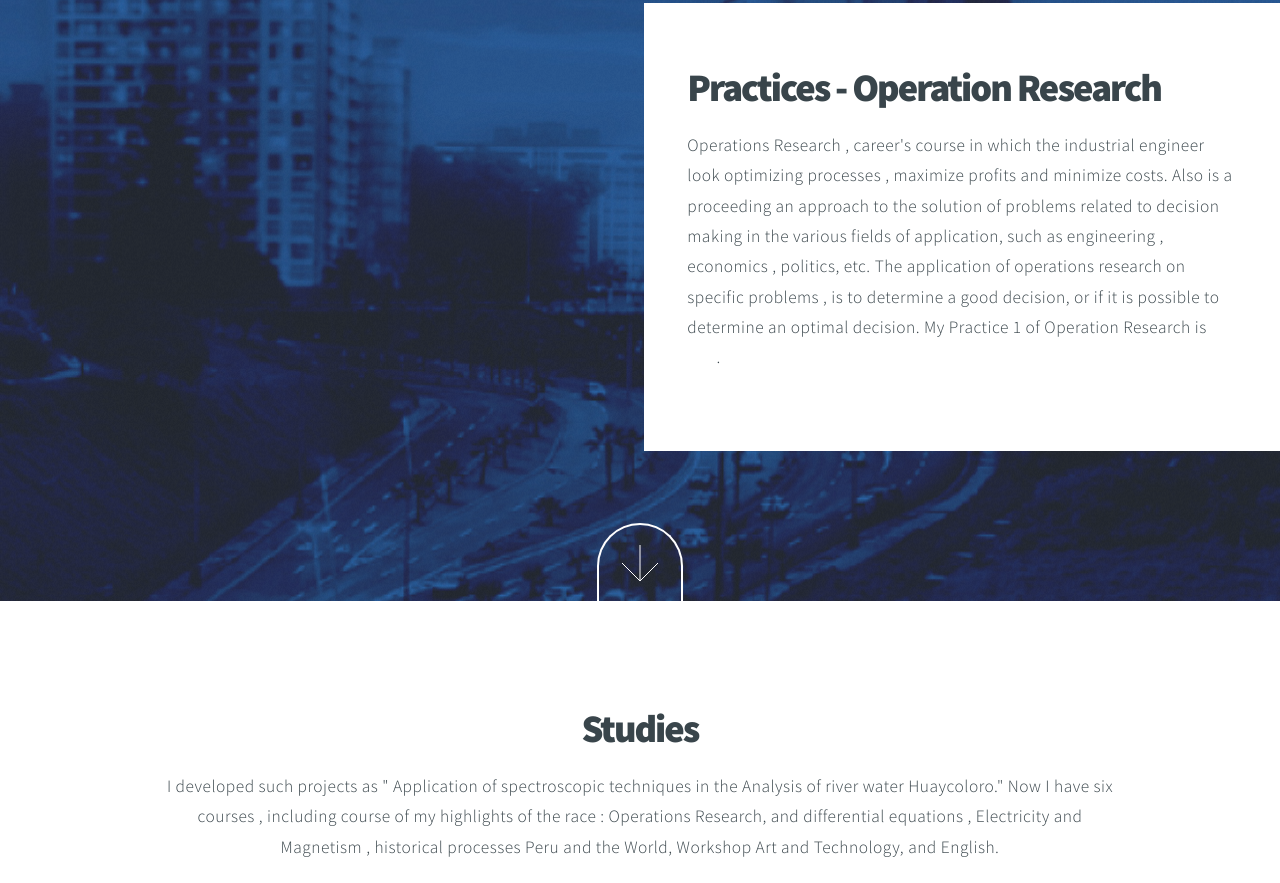
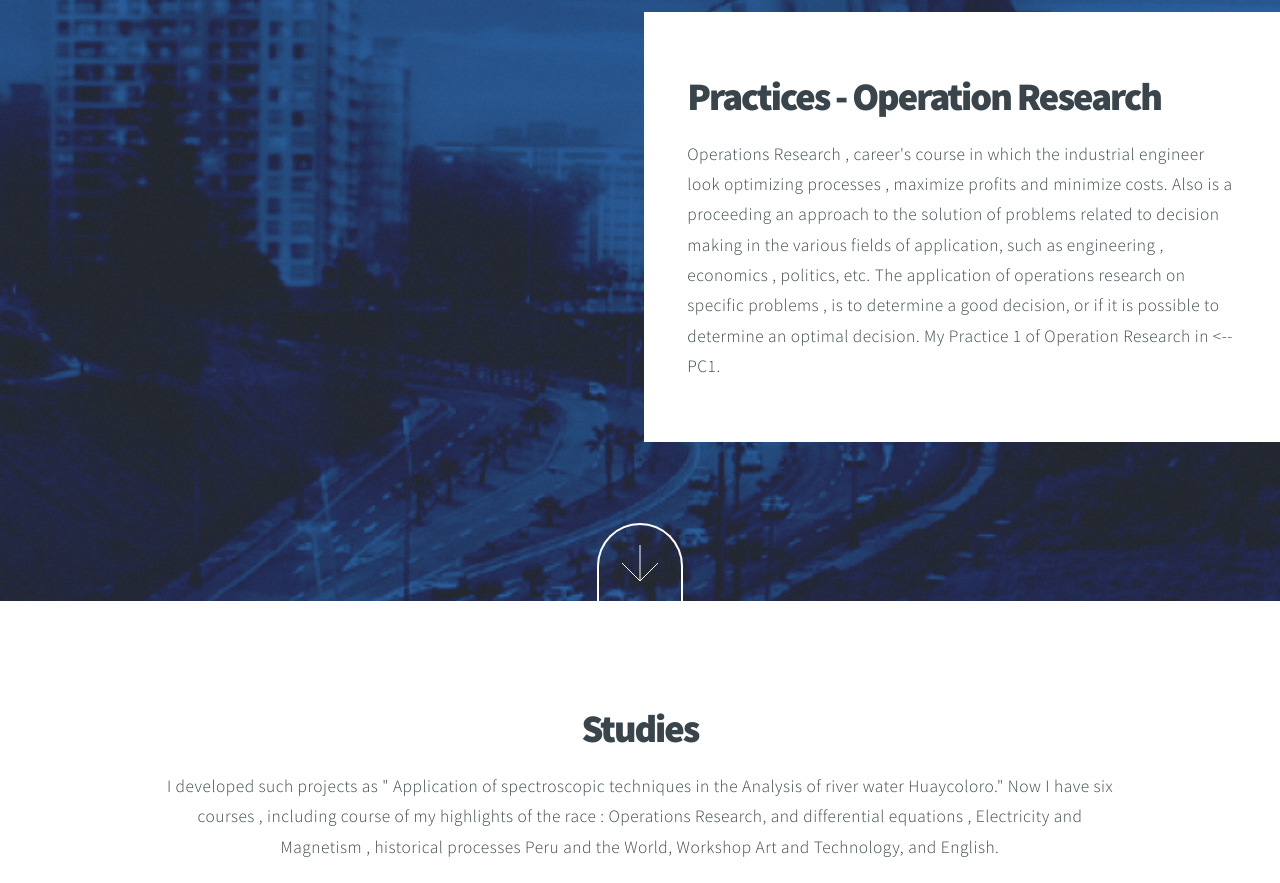
Before and after one commit to Johanim/Myweb, a plain HTML site: page index.html in a window 1280 px wide. Shown: the part 2443-3326 px from the top of the page. Drawn offline with Linux system fonts and the light colour scheme.

Commit message:
link pc1

```diff
--- a/index.html
+++ b/index.html
@@ -94,7 +94,9 @@ However , other companies also share their vision and have been involved in the
 						<h2>Practices - Operation Research</h2>
 					</header>
 					<p>Operations Research , career's  course in which the industrial engineer look optimizing processes , maximize profits and minimize costs. Also is a proceeding an approach to the solution of problems related to decision making in the various fields of application, such as engineering , economics , politics, etc. The application of operations research on specific problems , is to determine a good decision, or if it is possible to determine an optimal decision.
-						My Practice 1 of Operation Research is <a href="https://www.youtube.com/watch?v=INEHue50OXg">PC1</a>.</p></p>
+						My Practice 1 of Operation Research in <a href="https://www.youtube.com/watch?v=INEHue50OXg/"></a><--PC1.</p>
+
+
 				</div>
 				<a href="#work" class="button style2 down anchored">Next</a>
 			</section>
```
